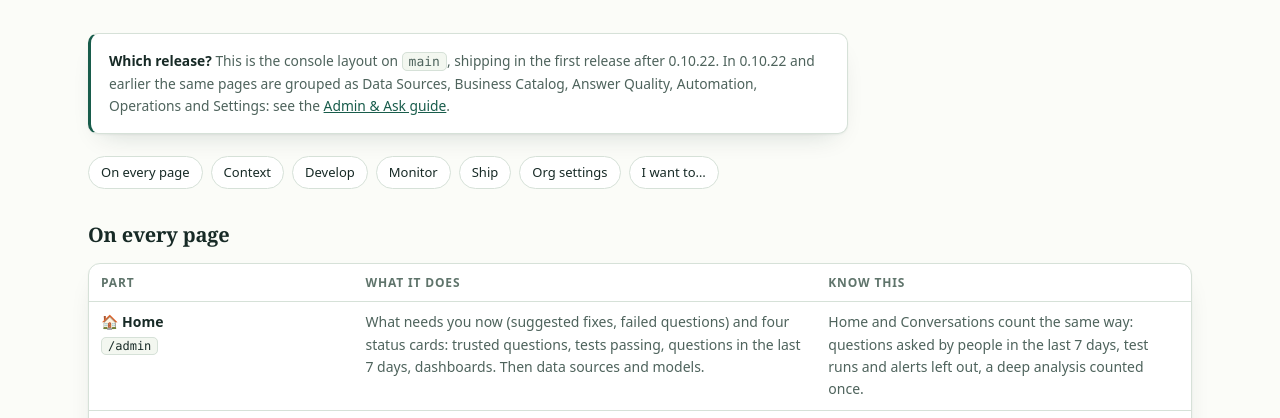
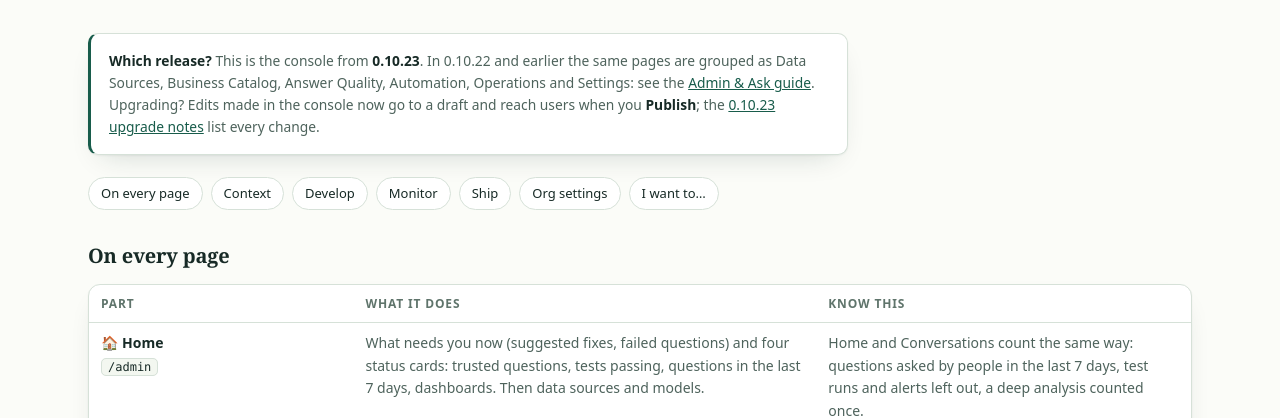
Before and after one commit to thinkingsense-ai/thinkingsense-ai.github.io, a plain HTML site: page admin-cheatsheet.html in a window 1280 px wide. Shown: the part 353-771 px from the top of the page. Drawn offline with Linux system fonts and the light colour scheme.

Commit message:
Docs: the new console layout is 0.10.23
The cheat sheet and the guide name 0.10.23 as the release with the new console, and the cheat sheet links
the 0.10.23 upgrade notes (the public Docker release) and the draft-then-publish change.

Co-Authored-By: Claude Opus 5.5 <noreply@anthropic.com>

```diff
--- a/admin-cheatsheet.html
+++ b/admin-cheatsheet.html
@@ -390,7 +390,7 @@
 <section class="rule-top g-sec cs"><div class="wrap">
  <div class="section-head"><span class="eyebrow">Reference</span><h2>Admin console cheat sheet</h2></div>
  <p class="section-sub">Every page of the admin console (<code>/admin</code>) on one page: where it is, what it is for, and the one thing to know. Press <kbd>⌘K</kbd> (<kbd>Ctrl K</kbd>) anywhere in the console to jump to any page, data source, trusted question, term, group, skill or dashboard by name.</p>
- <div class="callout"><b>Which release?</b> This is the console layout on <code>main</code>, shipping in the first release after 0.10.22. In 0.10.22 and earlier the same pages are grouped as Data Sources, Business Catalog, Answer Quality, Automation, Operations and Settings: see the <a href="guide.html">Admin &amp; Ask guide</a>.</div>
+ <div class="callout"><b>Which release?</b> This is the console from <b>0.10.23</b>. In 0.10.22 and earlier the same pages are grouped as Data Sources, Business Catalog, Answer Quality, Automation, Operations and Settings: see the <a href="guide.html">Admin &amp; Ask guide</a>. Upgrading? Edits made in the console now go to a draft and reach users when you <b>Publish</b>; the <a href="https://github.com/thinkingsense-ai/Docker/releases/tag/v0.10.23">0.10.23 upgrade notes</a> list every change.</div>
 
  <nav class="cs-toc" aria-label="On this page">
   <a href="#everywhere">On every page</a><a href="#context">Context</a><a href="#develop">Develop</a><a href="#monitor">Monitor</a><a href="#ship">Ship</a><a href="#org">Org settings</a><a href="#tasks">I want to…</a>
```
Also changed, not shown: guide.html (+1 -1 lines).
